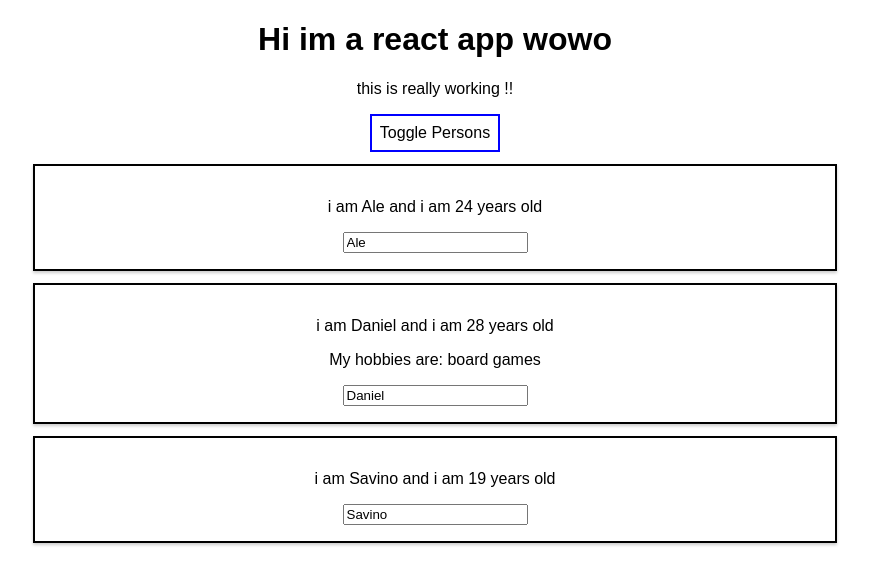
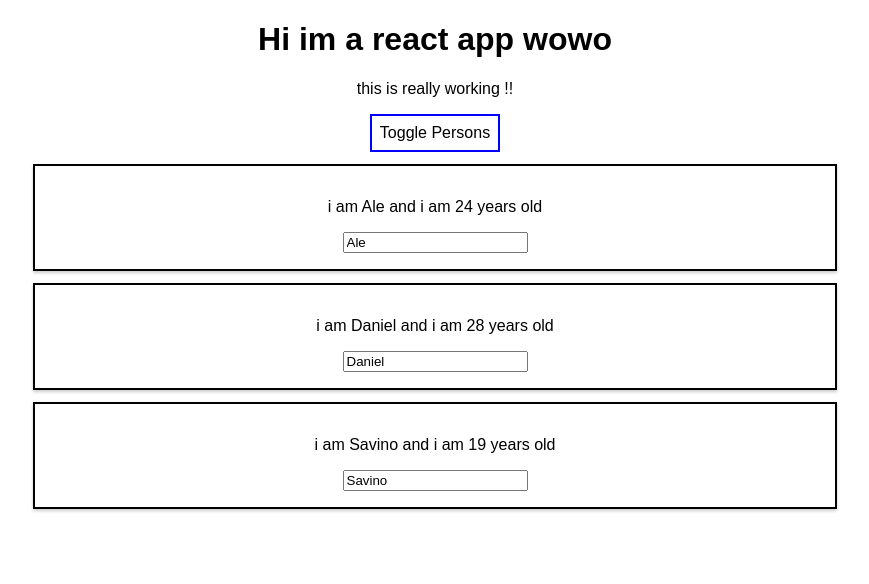
Before and after one commit to AlesandroMarques/sec5-react-complete-guide, a React (Create React App) app: page / in a window 1280 px wide. Both pictures are taken after a click on the button "Toggle Persons". Shown: the top 584 px of the page, without its empty margins (205-1074 px from the left). Built offline with nearby package versions, Linux system fonts and the light colour scheme.

Commit message:
outputing lists dynamically

```diff
--- a/src/App.js
+++ b/src/App.js
@@ -64,20 +64,33 @@ class App extends Component {
 
       };
 
-let personsOutput = null;
-if(this.state.showPersons){
-  personsOutput = (
-    <div>
+
+      /*<PersonComp
+        name={this.state.persons[0].name}
+        age={this.state.persons[0].age}   />
         <PersonComp
-        name={this.state.persons[0].name} age={this.state.persons[0].age}   />
-        <PersonComp name={this.state.persons[1].name}
+        name={this.state.persons[1].name}
         age={this.state.persons[1].age}
         click={this.switchNameHandler.bind(this,"Alessssandro")}
         changed={this.nameChangedHandler}
         >My hobbies are: board games</PersonComp>
         <PersonComp
         name={this.state.persons[2].name}
-        age={this.state.persons[2].age}/>
+        age={this.state.persons[2].age}/>*/
+
+let personsOutput = null;
+if(this.state.showPersons){
+  personsOutput = (
+    <div>
+      {this.state.persons.map(p => {
+        return (<PersonComp
+        name = {p.name}
+        age={p.age}
+        changed={this.nameChangedHandler}
+        />)
+      }
+      )}
+
         </div>
   );
 }
```
